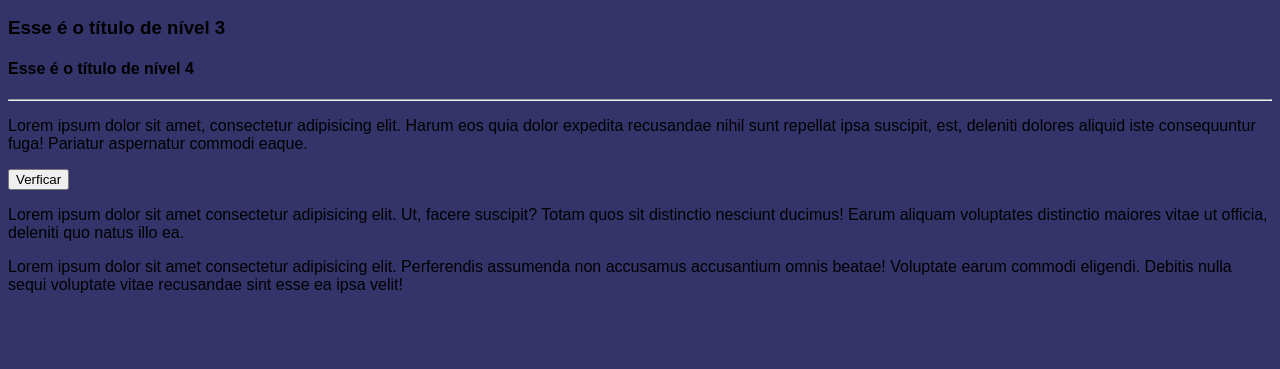
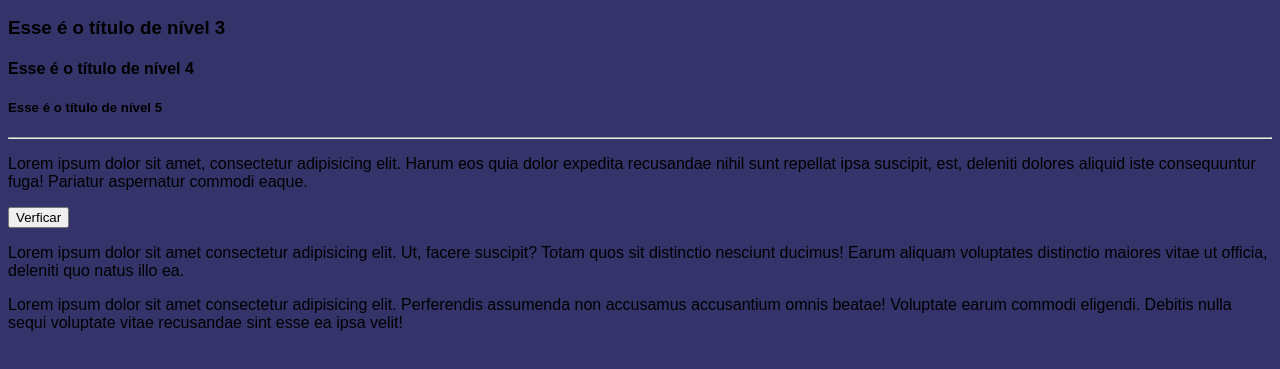
Before and after one commit to gustavo-log/Hello--World, a plain HTML site: page site exemplo/index.html in a window 1280 px wide. Shown: the part 111-480 px from the top of the page. Drawn offline with Linux system fonts and the light colour scheme.

Commit message:
Update index.html

```diff
--- a/site exemplo/index.html
+++ b/site exemplo/index.html
@@ -12,6 +12,7 @@
     <h2>Esse é o título de nível 2</h2>
     <h3>Esse é o título de nível 3</h3>
     <h4>Esse é o título de nível 4</h4>
+    <h5>Esse é o título de nível 5</h5>
     <hr>
     <p>Lorem ipsum dolor sit amet, consectetur adipisicing elit. Harum eos quia dolor expedita recusandae nihil sunt repellat ipsa suscipit, est, deleniti dolores aliquid iste consequuntur fuga! Pariatur aspernatur commodi eaque.</p>
     <input id="Botão" type="button" value="Verficar" onclick="consultar()">
```
